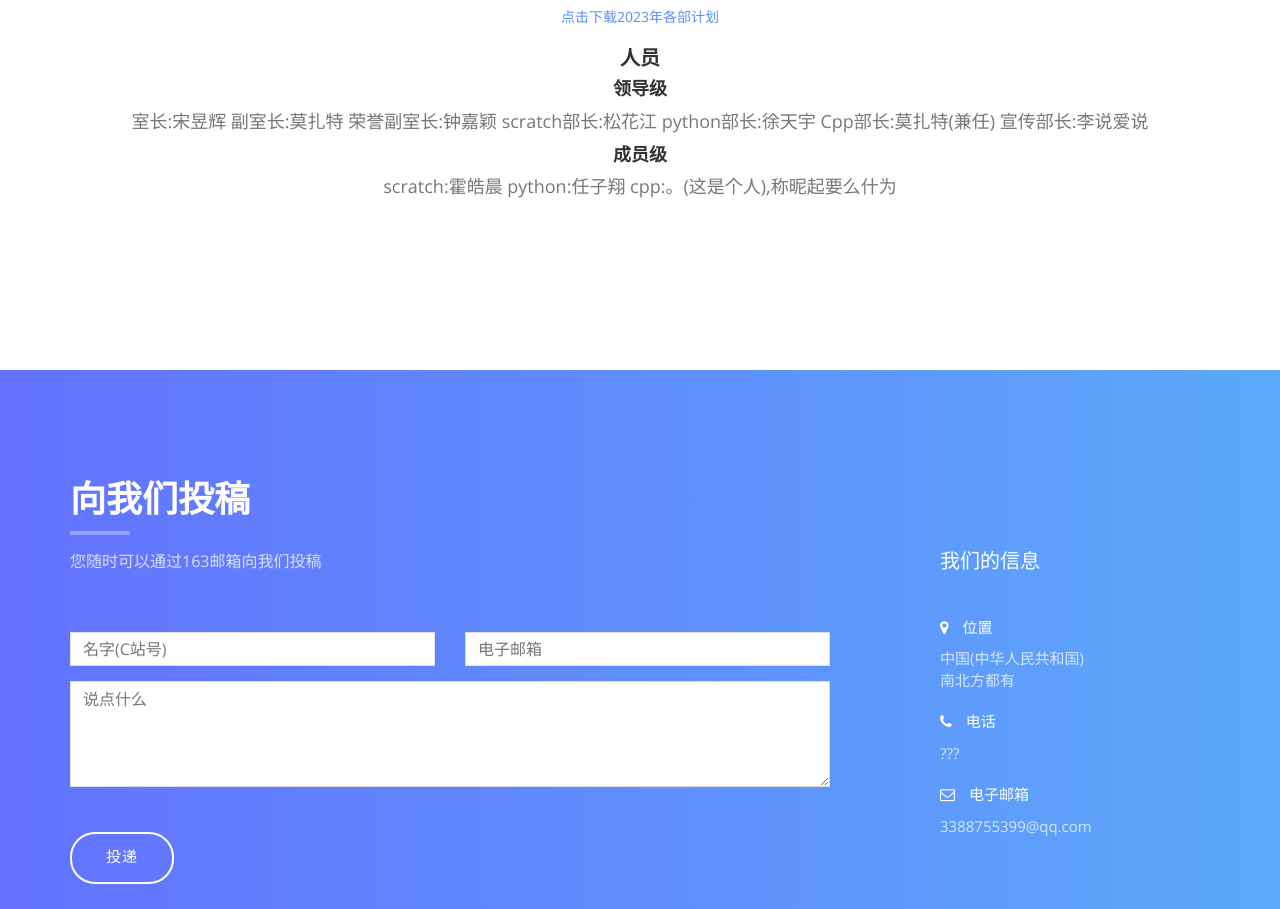
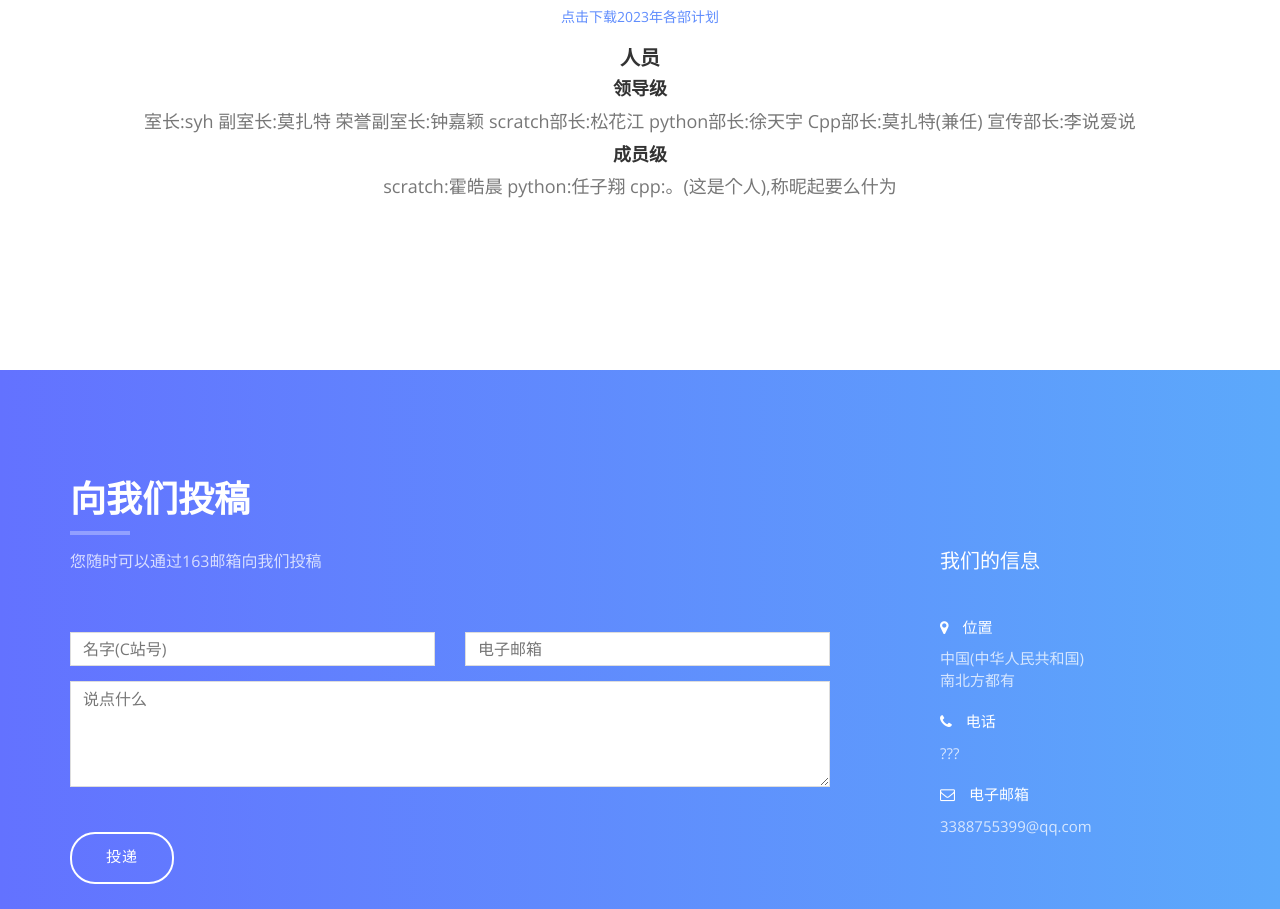
Before and after one commit to Xiaochengsweet233/Chenche-Studio-web, a plain HTML site: page index.html in a window 1280 px wide. Shown: the part 3312-4221 px from the top of the page. Drawn offline with nearby package versions, Linux system fonts and the light colour scheme.

Commit message:
Update index.html

```diff
--- a/index.html
+++ b/index.html
@@ -193,7 +193,7 @@
       <a href = "pdf/all.zip",download = "pdf/all.zip">点击下载2023年各部计划</a>
       <h3>人员</h3>
       <h4>领导级</h4>
-      <p>室长:宋昱辉 副室长:莫扎特 荣誉副室长:钟嘉颖 scratch部长:松花江 python部长:徐天宇 Cpp部长:莫扎特(兼任) 宣传部长:李说爱说</p>
+      <p>室长:syh 副室长:莫扎特 荣誉副室长:钟嘉颖 scratch部长:松花江 python部长:徐天宇 Cpp部长:莫扎特(兼任) 宣传部长:李说爱说</p>
       <h4>成员级</h4>
       <p>scratch:霍皓晨 python:任子翔 cpp:。(这是个人),称昵起要么什为</p>
     </div>
```
